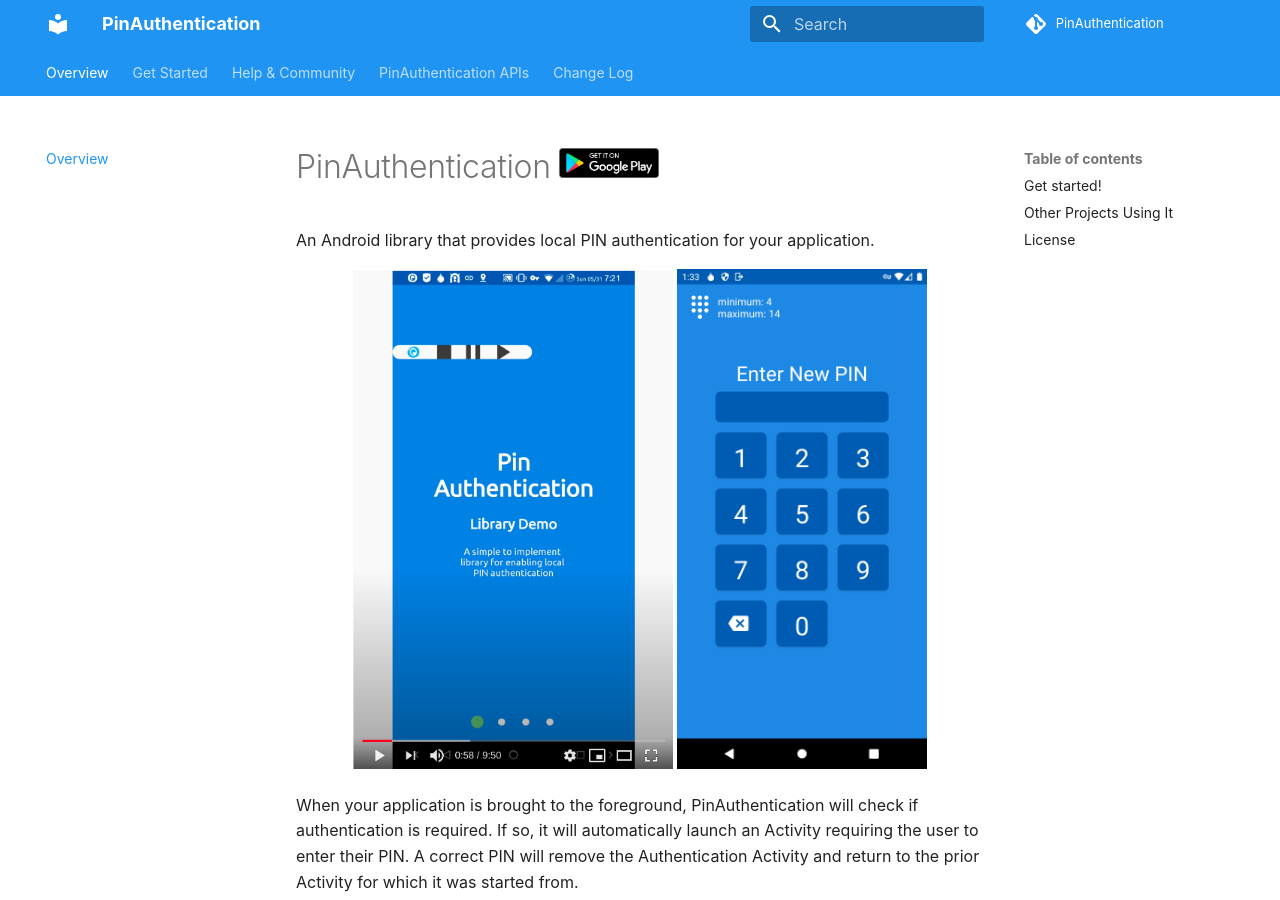
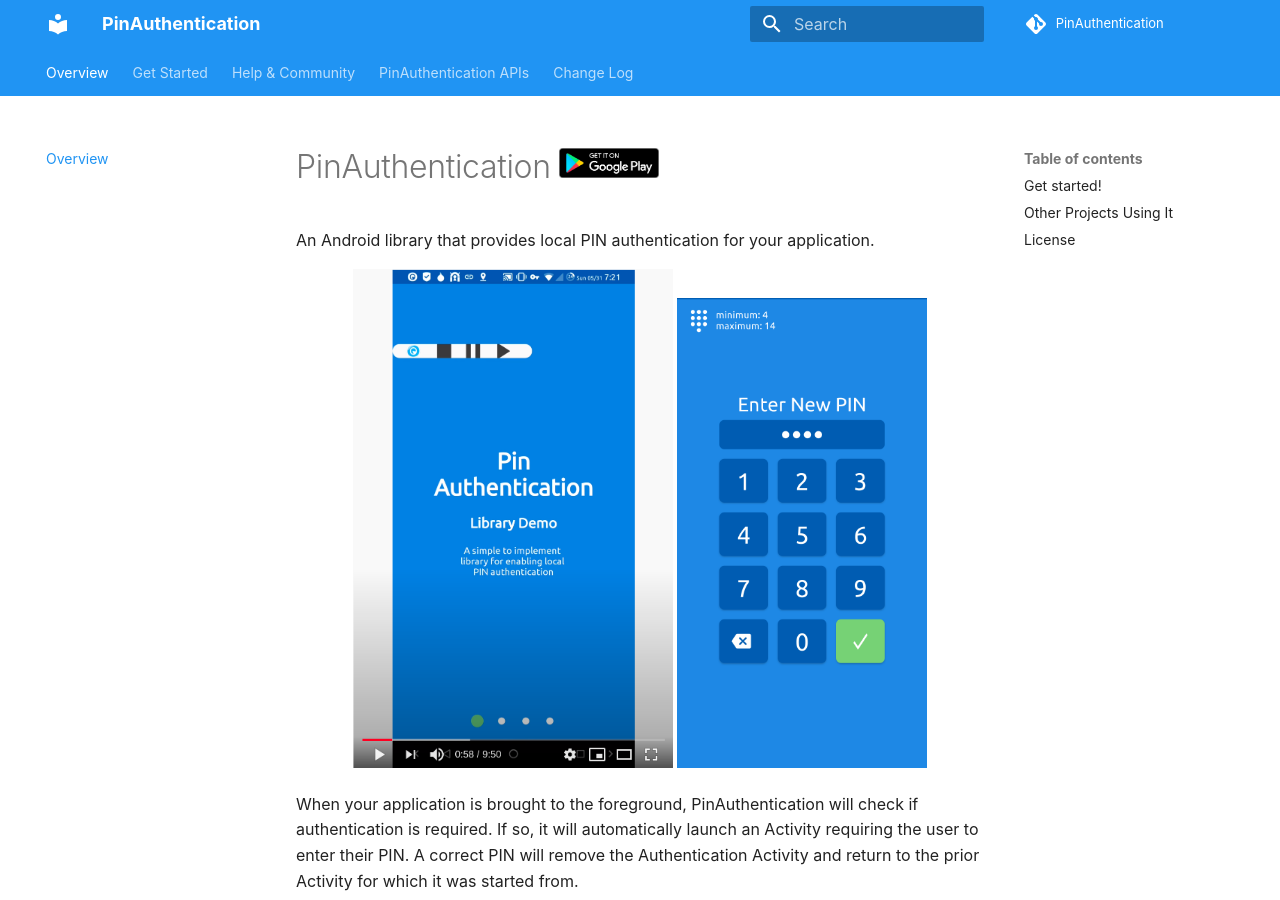
Before and after one commit to 05nelsonm/pin-authentication, an MkDocs documentation site: the page built from docs/index.md, in a window 1280 px wide and 900 px high. Built offline with MkDocs 1.6.1 and Material for MkDocs 9.7.7, drawn with Linux system fonts in a browser that asks for light colours; comment, search, counter and statistics services are not loaded.

Commit message:
add Play Store assets

```diff
--- a/docs/index.md
+++ b/docs/index.md
@@ -1,8 +1,8 @@
-# PinAuthentication <a href="https://play.google.com/store/apps/details?id=io.matthewnelson.pin_authentication_demo" target="_blank"><img src="assets/google_play_badge.png" width="100"/></a>
+# PinAuthentication <a href="https://play.google.com/store/apps/details?id=io.matthewnelson.pin_authentication_demo" target="_blank"><img src="assets/play_store/google_play_badge.png" width="100"/></a>
 An Android library that provides local PIN authentication for your application.
 
 <p align="center">
-<a href="https://www.youtube.com/watch?v=wBFvTAmbGKo" target="_blank"><img src="assets/vid_screenshot.png" width="320"/></a> <img src="assets/activity_screenshot.png" width="250" />
+<a href="https://www.youtube.com/watch?v=wBFvTAmbGKo" target="_blank"><img src="assets/vid_screenshot.png" width="320"/></a> <img src="assets/play_store/screenshot_new_pin.png" width="250" />
 </p>
 
 When your application is brought to the foreground, PinAuthentication will
```
Also changed, not shown: docs/assets/activity_screenshot.png (deleted), docs/assets/play_store/feature_graphic.png (added), docs/assets/play_store/google_play_badge.png (renamed from docs/assets/google_play_badge.png), docs/assets/play_store/ic_launcher-playstore.png (added), docs/assets/play_store/screenshot_controller.png (added), docs/assets/play_store/screenshot_new_pin.png (added), docs/assets/play_store/screenshot_on_board.png (added), docs/assets/play_store/screenshot_on_board_2.png (added), docs/assets/play_store/screenshot_settings.png (added).
